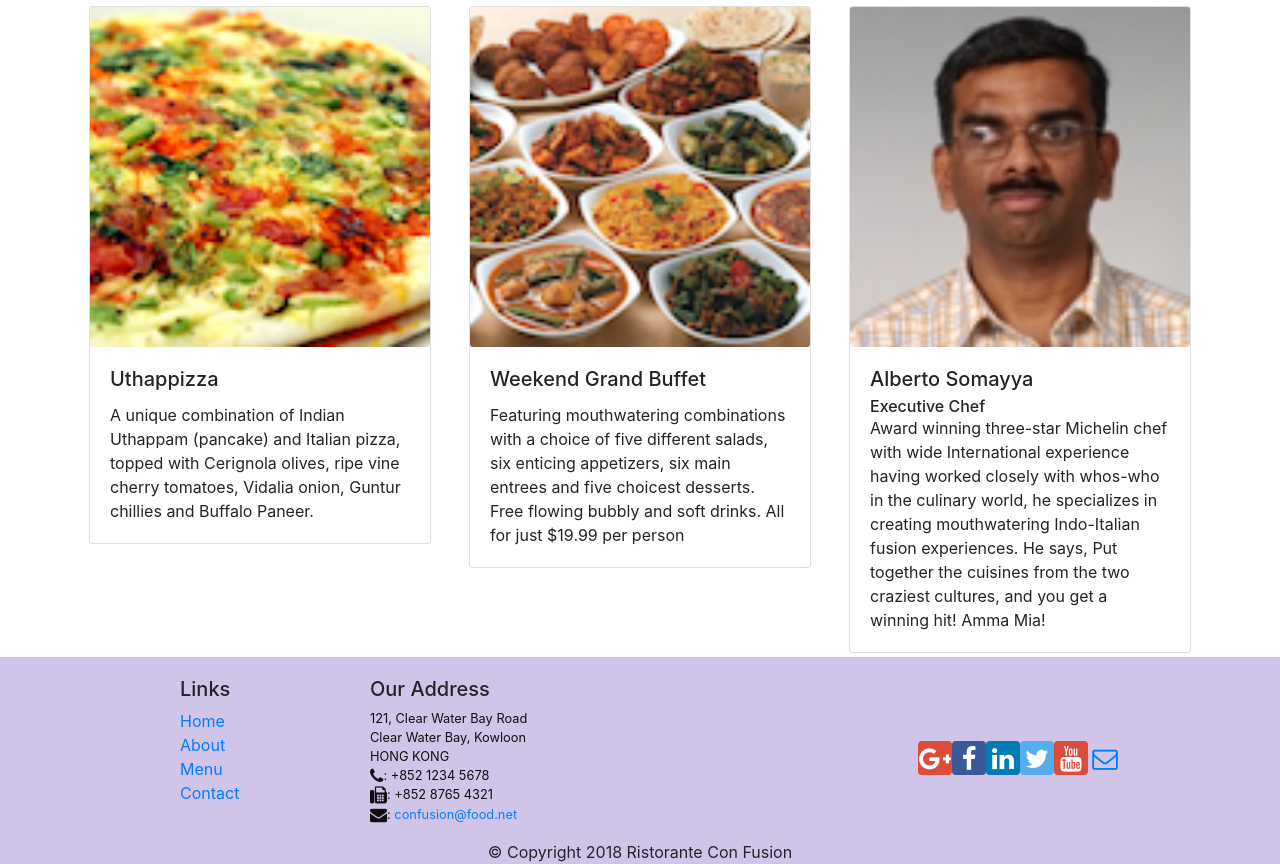
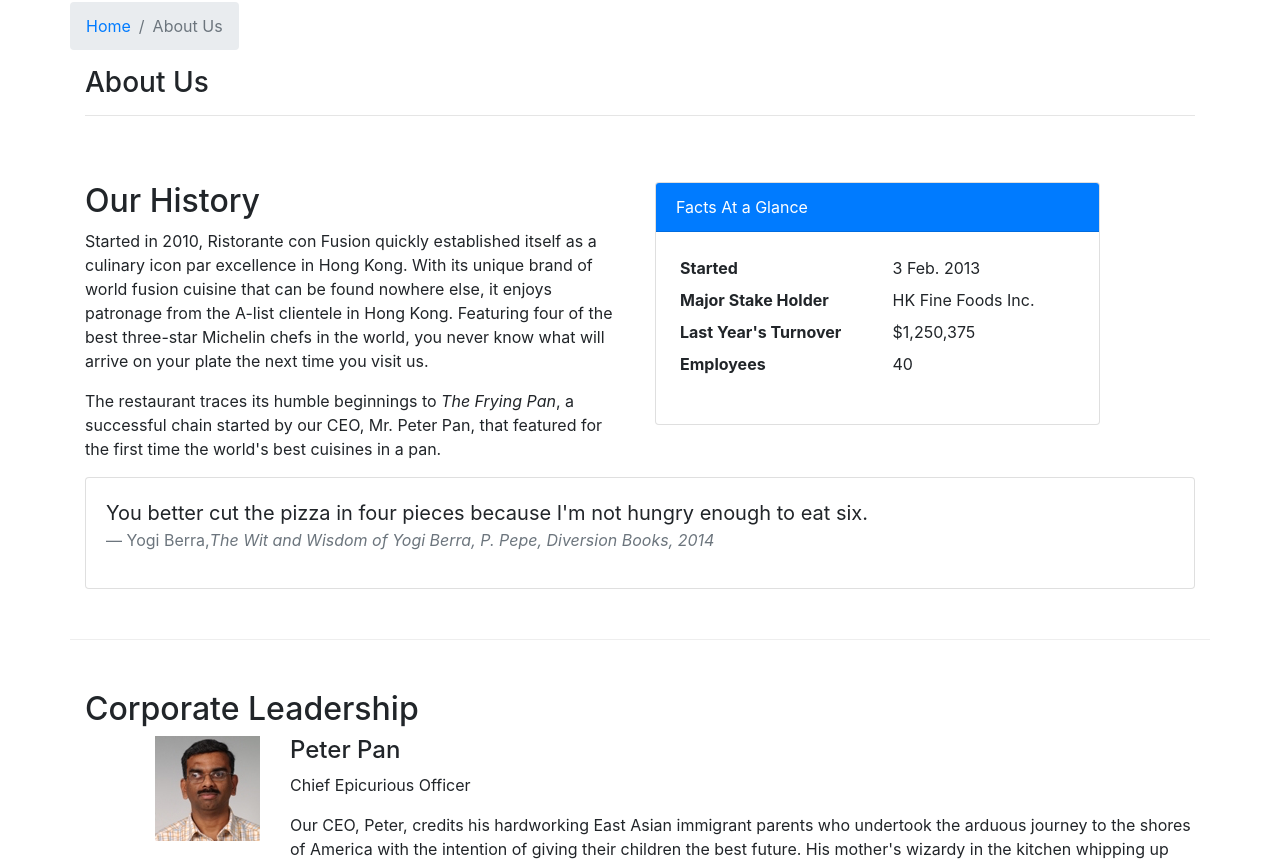
Before and after one commit to ShuLi1023/React, a React (Create React App) app: page /aboutus in a window 1280 px wide. Before the commit this address led to /home. Shown: the part 360-1224 px from the top of the page. Built offline with nearby package versions, Linux system fonts and the light colour scheme.

Commit message:
Assignment 2

```diff
--- a/src/App.css
+++ b/src/App.css
@@ -31,3 +31,7 @@ address{
 .navbar-dark {
     background-color: #512DA8;
 }
+
+a.media-left{
+    padding:0px 30px 70px 30px;
+}
--- /dev/null
+++ b/src/components/AboutComponent.js
@@ -0,0 +1,103 @@
+import React from "react";
+import {
+  Breadcrumb,
+  BreadcrumbItem,
+  Card,
+  CardBody,
+  CardHeader,
+  Media,
+} from "reactstrap";
+import { Link } from "react-router-dom";
+import RenderLeader from "./RenderLeader"
+
+function About(props) {
+  const leaders = props.leaders.map((leader) => {
+    return (
+      <RenderLeader leader = {leader}></RenderLeader>
+    );
+  });
+
+  return (
+    <div className="container">
+      <div className="row">
+        <Breadcrumb>
+          <BreadcrumbItem>
+            <Link to="/home">Home</Link>
+          </BreadcrumbItem>
+          <BreadcrumbItem active>About Us</BreadcrumbItem>
+        </Breadcrumb>
+        <div className="col-12">
+          <h3>About Us</h3>
+          <hr />
+        </div>
+      </div>
+      <div className="row row-content">
+        <div className="col-12 col-md-6">
+          <h2>Our History</h2>
+          <p>
+            Started in 2010, Ristorante con Fusion quickly established itself as
+            a culinary icon par excellence in Hong Kong. With its unique brand
+            of world fusion cuisine that can be found nowhere else, it enjoys
+            patronage from the A-list clientele in Hong Kong. Featuring four of
+            the best three-star Michelin chefs in the world, you never know what
+            will arrive on your plate the next time you visit us.
+          </p>
+          <p>
+            The restaurant traces its humble beginnings to{" "}
+            <em>The Frying Pan</em>, a successful chain started by our CEO, Mr.
+            Peter Pan, that featured for the first time the world's best
+            cuisines in a pan.
+          </p>
+        </div>
+        <div className="col-12 col-md-5">
+          <Card>
+            <CardHeader className="bg-primary text-white">
+              Facts At a Glance
+            </CardHeader>
+            <CardBody>
+              <dl className="row p-1">
+                <dt className="col-6">Started</dt>
+                <dd className="col-6">3 Feb. 2013</dd>
+                <dt className="col-6">Major Stake Holder</dt>
+                <dd className="col-6">HK Fine Foods Inc.</dd>
+                <dt className="col-6">Last Year's Turnover</dt>
+                <dd className="col-6">$1,250,375</dd>
+                <dt className="col-6">Employees</dt>
+                <dd className="col-6">40</dd>
+              </dl>
+            </CardBody>
+          </Card>
+        </div>
+        <div className="col-12">
+          <Card>
+            <CardBody className="bg-faded">
+              <blockquote className="blockquote">
+                <p className="mb-0">
+                  You better cut the pizza in four pieces because I'm not hungry
+                  enough to eat six.
+                </p>
+                <footer className="blockquote-footer">
+                  Yogi Berra,
+                  <cite title="Source Title">
+                    The Wit and Wisdom of Yogi Berra, P. Pepe, Diversion Books,
+                    2014
+                  </cite>
+                </footer>
+              </blockquote>
+            </CardBody>
+          </Card>
+        </div>
+      </div>
+      <div className="row row-content">
+        <div className="col-12">
+          <h2>Corporate Leadership</h2>
+        </div>
+        <div className="col-12">
+          <Media list>{leaders}</Media>
+        </div>
+      </div>
+    </div>
+  );
+}
+
+export default About;
--- a/src/components/MainComponent.js
+++ b/src/components/MainComponent.js
@@ -2,6 +2,7 @@ import React, { Component } from 'react';
 import Home from './HomeComponent';
 import Header from './HeaderComponent';
 import Menu from './MenuComponent';
+import About from './AboutComponent';
 import Contact from './ContactComponent';
 import DishDetail from './DishdetailComponent';
 import { DISHES } from '../shared/dishes';
@@ -39,6 +40,7 @@ class Main extends Component {
             comments={this.state.comments.filter((comment) => comment.dishId === parseInt(props.match.params.dishID,10))} />
       );
     };
+
     return (
       <div>
         <Header />
@@ -46,6 +48,7 @@ class Main extends Component {
           <Route path="/home" component={HomePage} />
           <Route exact path="/menu" component={() => <Menu dishes={this.state.dishes} />} />
           <Route path='/menu/:dishID' component={DishWithId} />
+          <Route path='/aboutus' component={() => <About leaders = {this.state.leaders} />} />
           <Route exact path="/contactus" component={Contact} />
           <Redirect to="/home" />
         </Switch>
--- /dev/null
+++ b/src/components/RenderLeader.js
@@ -0,0 +1,19 @@
+import React from 'react';
+import {Media} from "reactstrap";
+
+function RenderLeader({leader}){
+    return(
+      <Media>
+        <Media left>
+          <Media object src={leader.image} alt={leader.name}/>
+        </Media>
+        <Media body>
+          <Media heading>{leader.name}</Media>
+          <p>{leader.designation}</p>
+          <p>{leader.description}</p>
+        </Media>
+
+      </Media>
+    )
+}
+export default RenderLeader
```
